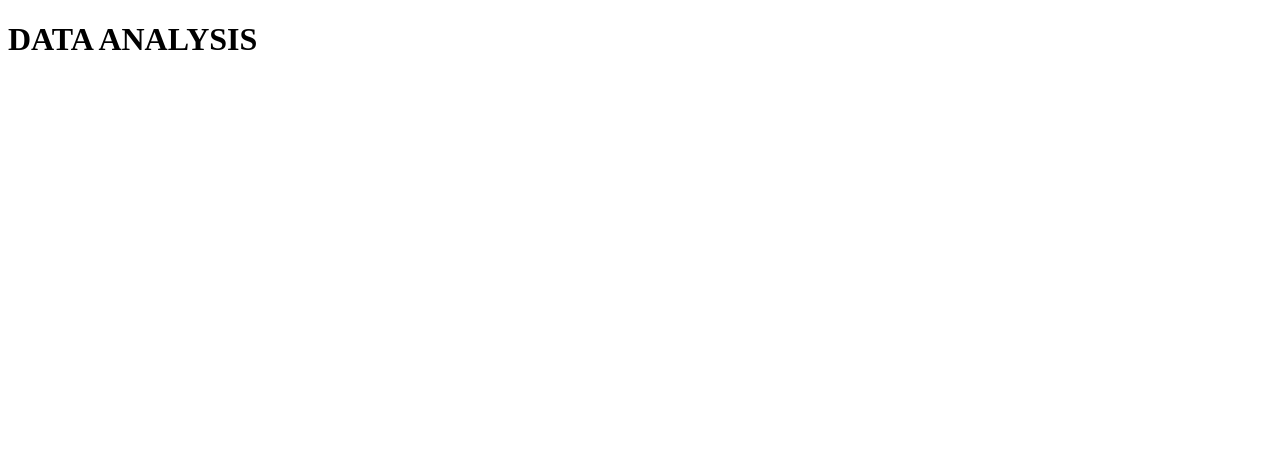
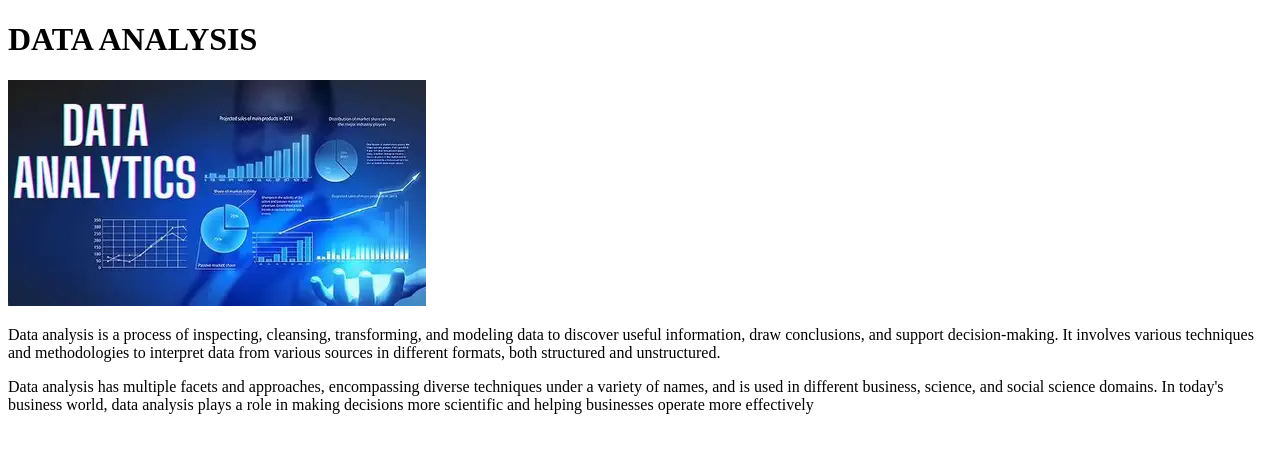
Before and after one commit to Seraf-J/DATA-ANALYTICS, a plain HTML site: page Index.html in a window 1280 px wide. Drawn offline with Linux system fonts and the light colour scheme.

Commit message:
Added an image

```diff
--- a/Index.html
+++ b/Index.html
@@ -10,5 +10,10 @@
 
     <h1>DATA ANALYSIS</h1>
 
+    <img src="../Images/image 2.webp" alt="Image">
+
+    <p>Data analysis is a process of inspecting, cleansing, transforming, and modeling data to discover useful information, draw conclusions, and support decision-making. It involves various techniques and methodologies to interpret data from various sources in different formats, both structured and unstructured.</p>
+    <p>Data analysis has multiple facets and approaches, encompassing diverse techniques under a variety of names, and is used in different business, science, and social science domains. In today's business world, data analysis plays a role in making decisions more scientific and helping businesses operate more effectively</p>
+
 </body>
 </html>
```
